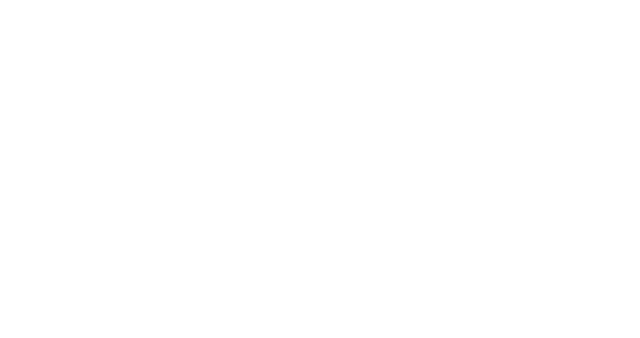
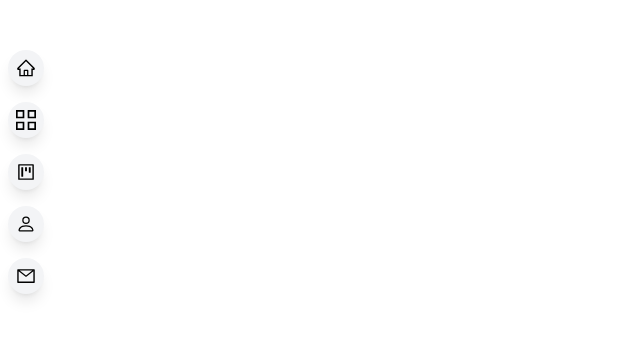
Before and after one commit to JoeRutkowski/reactportfolio, a React (Vite) app: page / in a window 1280 px wide. Shown: the part 158-496 px from the top of the page, without its empty margins (0-640 px from the left). Built offline with nearby package versions, Linux system fonts and the light colour scheme.

Commit message:
IDs Changed

```diff
--- a/src/components/sidenav.jsx
+++ b/src/components/sidenav.jsx
@@ -23,14 +23,14 @@
                             <span className='pl-4'>Home</span>
                         </a>
                         <a
-                            href="#main"
+                            href="#work"
                             className='w-[75%] flex justify-center items-center rounded-full shadow-lg bg-gray-100 shadow-gray-400 m-2 p-4 cursor-pointer hover:scale-110 ease-in duration-200'
                         >
                             <GrProjects size={20} />
                             <span className='pl-4'>Work</span>
                         </a>
                         <a
-                            href="#main"
+                            href="#projects"
                             className='w-[75%] flex justify-center items-center rounded-full shadow-lg bg-gray-100 shadow-gray-400 m-2 p-4 cursor-pointer hover:scale-110 ease-in duration-200'
                         >
                             <AiOutlineProject size={20} />
@@ -44,7 +44,7 @@
                             <span className='pl-4'>Resume</span>
                         </a>
                         <a
-                            href="#main"
+                            href="#contact"
                             className='w-[75%] flex justify-center items-center rounded-full shadow-lg bg-gray-100 shadow-gray-400 m-2 p-4 cursor-pointer hover:scale-110 ease-in duration-200'
                         >
                             <AiOutlineMail size={20} />
@@ -58,6 +58,25 @@
                     </div>
                 )
             }
+            <div className ='md:block hidden fixed top-[25%] z-10'>
+                <div className = 'flex flex-col'>
+                    <a href ="#main" className='rounded-full shadow-lg bg-gray-100 shadow-grey-400 m-2 p-2 cursor-pointer hover:scale-110 ease-in duration-300'>
+                            <AiOutlineHome size={20}/>
+                    </a>
+                    <a href ="#work" className='rounded-full shadow-lg bg-gray-100 shadow-grey-400 m-2 p-2 cursor-pointer hover:scale-110 ease-in duration-300'>
+                            <GrProjects size={20}/>
+                    </a>
+                    <a href ="#projects" className='rounded-full shadow-lg bg-gray-100 shadow-grey-400 m-2 p-2 cursor-pointer hover:scale-110 ease-in duration-300'>
+                            <AiOutlineProject size={20}/>
+                    </a>
+                    <a href ="#main" className='rounded-full shadow-lg bg-gray-100 shadow-grey-400 m-2 p-2 cursor-pointer hover:scale-110 ease-in duration-300'>
+                            <BsPerson size={20}/>
+                    </a>
+                    <a href ="#contact" className='rounded-full shadow-lg bg-gray-100 shadow-grey-400 m-2 p-2 cursor-pointer hover:scale-110 ease-in duration-300'>
+                            <AiOutlineMail size={20}/>
+                    </a>
+                </div>
+            </div>
         </div>
 
     )
```
